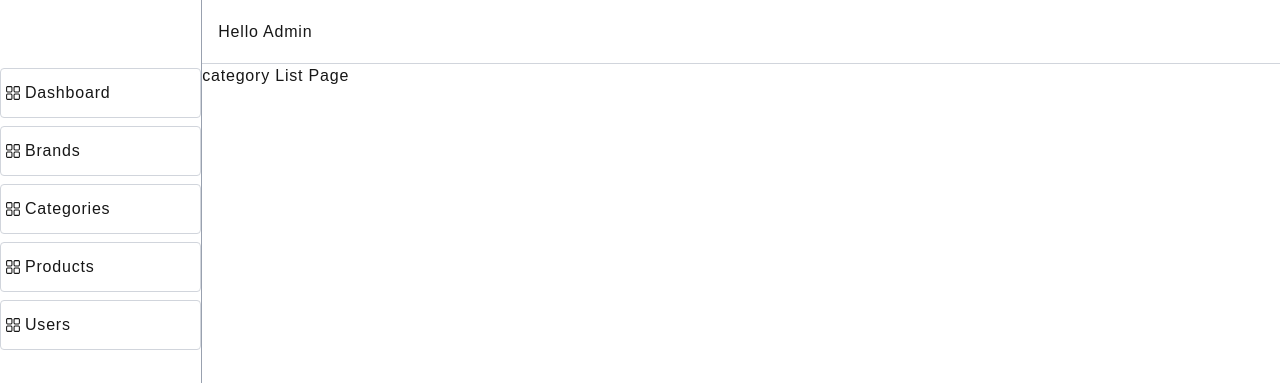
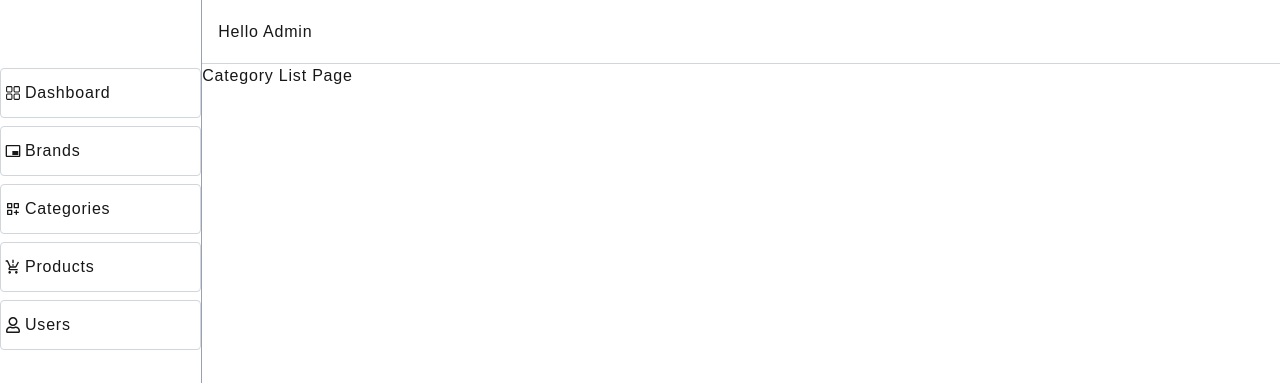
Before and after one commit to krantipariyar574388-netizen/E-commerce_client, a Next.js app: page /admin/categories in a window 1280 px wide. Shown: the top 383 px of the page. Built offline with nearby package versions, Linux system fonts and the light colour scheme.

Commit message:
update : links icon

```diff
--- a/app/admin/categories/page.tsx
+++ b/app/admin/categories/page.tsx
@@ -3,7 +3,7 @@ import React from 'react'
 const CategoriesPage = () => {
   return (
     <main>
-        <h1>category List Page</h1>
+        <h1>Category List Page</h1>
     </main>
   )
 }
--- a/components/admin/layout/sidebar/links.tsx
+++ b/components/admin/layout/sidebar/links.tsx
@@ -1,5 +1,9 @@
 import Link from "next/link";
 import { RxDashboard } from "react-icons/rx";
+import { MdOutlineBrandingWatermark } from "react-icons/md";
+import { TbCategoryPlus } from "react-icons/tb";
+import { MdOutlineProductionQuantityLimits } from "react-icons/md";
+import { FaRegUser } from "react-icons/fa";
 
 const links : { label : string, path : string, id : string, icon : React.ReactNode}[] = [
     {
@@ -12,24 +16,24 @@ const links : { label : string, path : string, id : string, icon : React.ReactNo
       label : "Brands",
     path : "/admin/brands",
     id : "brands",
-    icon : <RxDashboard />
+    icon : <MdOutlineBrandingWatermark />
   },
   {
       label : "Categories",
     path : "/admin/categories",
     id : "categories",
-    icon : <RxDashboard />
+    icon : <TbCategoryPlus />
   },{
       label : "Products",
     path : "/admin/products",
     id : "products",
-    icon : <RxDashboard />
+    icon : <MdOutlineProductionQuantityLimits />
   },
   {
    label : "Users",
     path : "/admin/users",
     id : "users",
-    icon : <RxDashboard />
+    icon : <FaRegUser />
   }
 ]
 
```
